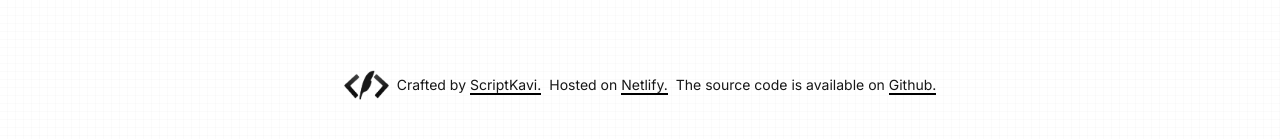
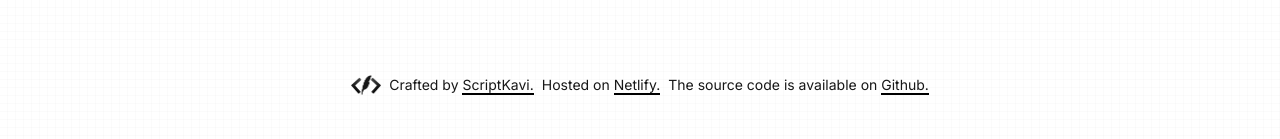
Before and after one commit to scriptkavi/scriptkavi, a Next.js app: page / in a window 1280 px wide. Shown: the part 769-908 px from the top of the page. Built offline with nearby package versions, Linux system fonts and the light colour scheme.

Commit message:
footer images

```diff
--- a/src/components/footer.tsx
+++ b/src/components/footer.tsx
@@ -7,7 +7,7 @@ const Footer = () => {
     <div className="max-w-4xl mx-auto">
       <footer className="h-32 flex items-center">
         <div className="flex items-center space-x-2 text-sm">
-          <Image src={scriptkavilogo} height={30} alt="ScriptKavi" />
+          <Image src={scriptkavilogo} height={20} alt="ScriptKavi" />
           <div>
             Crafted by{" "}
             <Link
```
